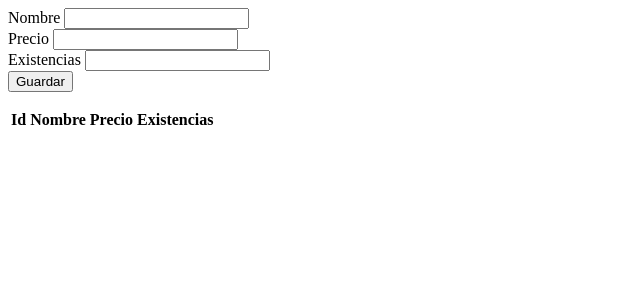
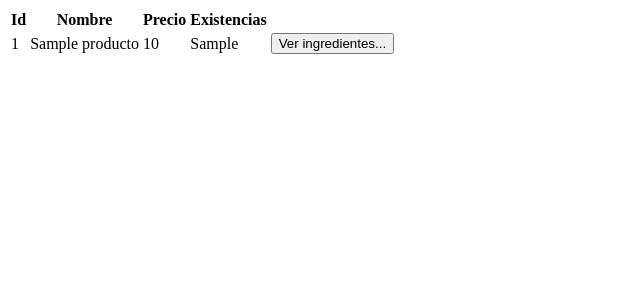
Before and after one commit to N0-Kill/Practica1AS, a Flask app: page /productos in a window 1280 px wide. Shown: the top 300 px of the page, without its empty margins (0-640 px from the left). Run offline with Flask 3, Linux system fonts and the light colour scheme; tables that the repository leaves empty or names only in its code hold one stand-in row (values such as "Sample post"); lists and menus that the app fills with data are empty.

Commit message:
Update productos.html
regreat last update

```diff
--- a/templates/productos.html
+++ b/templates/productos.html
@@ -1,20 +1,3 @@
-<form id="frmProducto" method="post">
-    <div class="mb-1">
-        <label>Nombre</label>
-        <input type="text" class="form-control" id="txtNombre" name="txtNombre">
-    </div>
-    <div class="mb-1">
-        <label>Precio</label>
-        <input type="text" class="form-control" id="txtPrecio" name="txtPrecio">
-    </div>
-    <div class="mb-1">
-        <label>Existencias</label>
-        <input type="text" class="form-control" id="txtExistencias" name="txtExistencias">
-    </div>
-    <div class="mb-1 text-end">
-        <button class="btn btn-primary">Guardar</button>
-    </div>
-</form>
 <div class="table-responsive">
     <table class="table table-sm">
         <thead class="table-active">
@@ -23,9 +6,18 @@
                 <th>Nombre</th>
                 <th>Precio</th>
                 <th>Existencias</th>
-                <th></th>
             </tr>
         </thead>
-        <tbody id="tbodyProductos"></tbody>
+        <tbody>
+            {% for producto in productos %}
+            <tr>
+                <td>{{ producto.Id_Producto }}</td>
+                <td>{{ producto.Nombre_Producto }}</td>
+                <td>{{ producto.Precio }}</td>
+                <td>{{ producto.Existencias }}</td>
+                <td><button class="btn btn-info btn-ingredientes" data-id="{{ producto.Id_Producto }}">Ver ingredientes...</button></td>
+            </tr>
+            {% endfor %}
+        </tbody>
     </table>
 </div>
```
